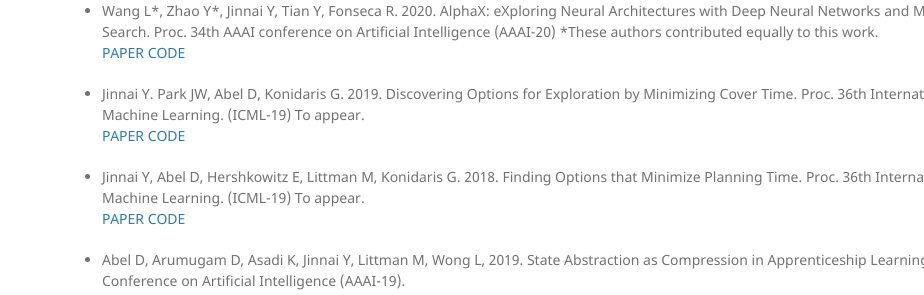
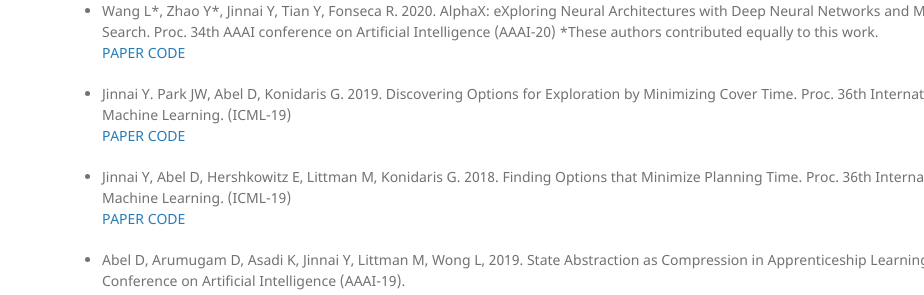
Before and after one commit to jinnaiyuu/jinnaiyuu.github.io, a Jekyll site: the page built from ja/index.md, in a window 1280 px wide and 900 px high, scrolled down 663 px. Shown: the part 176-471 px from the top of the window, without its empty margins (356-1280 px from the left). Built offline with Jekyll 4.4.1, drawn with Linux system fonts in a browser that asks for light colours; our own code applies the rules of GitHub Pages for plain Markdown files.

Commit message:
Removed to appear

```diff
--- a/ja/index.md
+++ b/ja/index.md
@@ -23,14 +23,13 @@
 
 ## 国際会議論文
 
-
 - Wang L\*, Zhao Y\*, Jinnai Y, Tian Y, Fonseca R. 2020. AlphaX: eXploring Neural Architectures with Deep Neural Networks and Monte Carlo Tree Search. Proc. 34th AAAI conference on Artificial Intelligence (AAAI-20) \*These authors contributed equally to this work.
 [PAPER](https://arxiv.org/abs/1903.11059) [CODE](https://github.com/linnanwang/AlphaX-NASBench101)
 
-- Jinnai Y. Park JW, Abel D, Konidaris G. 2019. Discovering Options for Exploration by Minimizing Cover Time. Proc. 36th International Conference on Machine Learning. (ICML-19) To appear.
+- Jinnai Y. Park JW, Abel D, Konidaris G. 2019. Discovering Options for Exploration by Minimizing Cover Time. Proc. 36th International Conference on Machine Learning. (ICML-19)
 [PAPER](../pdf/papers/ICML-19-rl.pdf) [CODE](https://github.com/jinnaiyuu/Optimal-Options-ICML-2019)
 
-- Jinnai Y, Abel D, Hershkowitz E, Littman M, Konidaris G. 2018. Finding Options that Minimize Planning Time. Proc. 36th International Conference on Machine Learning. (ICML-19) To appear.
+- Jinnai Y, Abel D, Hershkowitz E, Littman M, Konidaris G. 2018. Finding Options that Minimize Planning Time. Proc. 36th International Conference on Machine Learning. (ICML-19)
 [PAPER](../pdf/papers/ICML-19-plan.pdf) [CODE](https://github.com/jinnaiyuu/Optimal-Options-ICML-2019)
 
 - Abel D, Arumugam D, Asadi K, Jinnai Y, Littman M, Wong L, 2019. State Abstraction as Compression in Apprenticeship Learning. Proc. 33rd AAAI Conference on Artificial Intelligence (AAAI-19).
```
